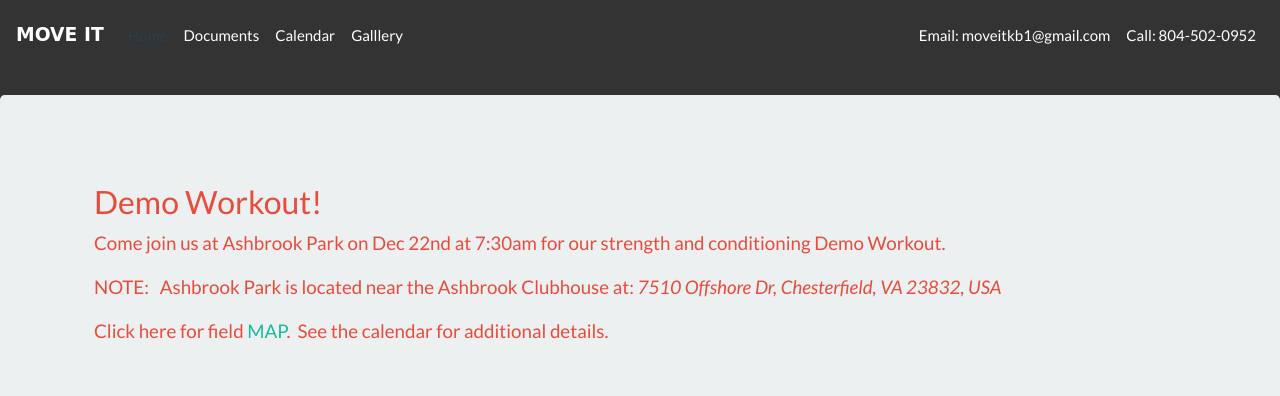
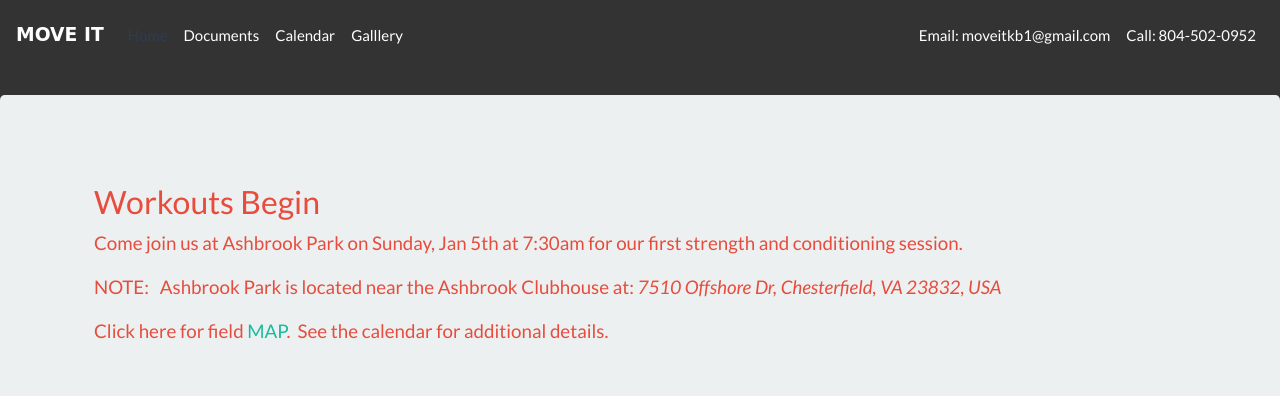
Before and after one commit to thedern/moveitkb, a plain HTML site: page moveit/index.html in a window 1280 px wide. Shown: the top 396 px of the page. Drawn offline with nearby package versions, Linux system fonts and the light colour scheme; a web font is replaced by a local one.

Commit message:
workout banner changed

```diff
--- a/moveit/index.html
+++ b/moveit/index.html
@@ -66,12 +66,11 @@
           <div class="row">
             <div class="col-md-12 mb-3 p-4 lead text-danger" id="banner">
               <h3>
-                Demo Workout!
+                Workouts Begin
               </h3>
               <p>
-                Come join us at Ashbrook Park on Dec 22nd at 7:30am for our
-                strength and conditioning
-                <strong>Demo Workout</strong>.
+                Come join us at Ashbrook Park on Sunday, Jan 5th at 7:30am for
+                our first strength and conditioning session.
               </p>
               <p>
                 NOTE:&nbsp;&nbsp; Ashbrook Park is located near the Ashbrook
```
Also changed, not shown: moveit/img/ashbrook.png (added).
